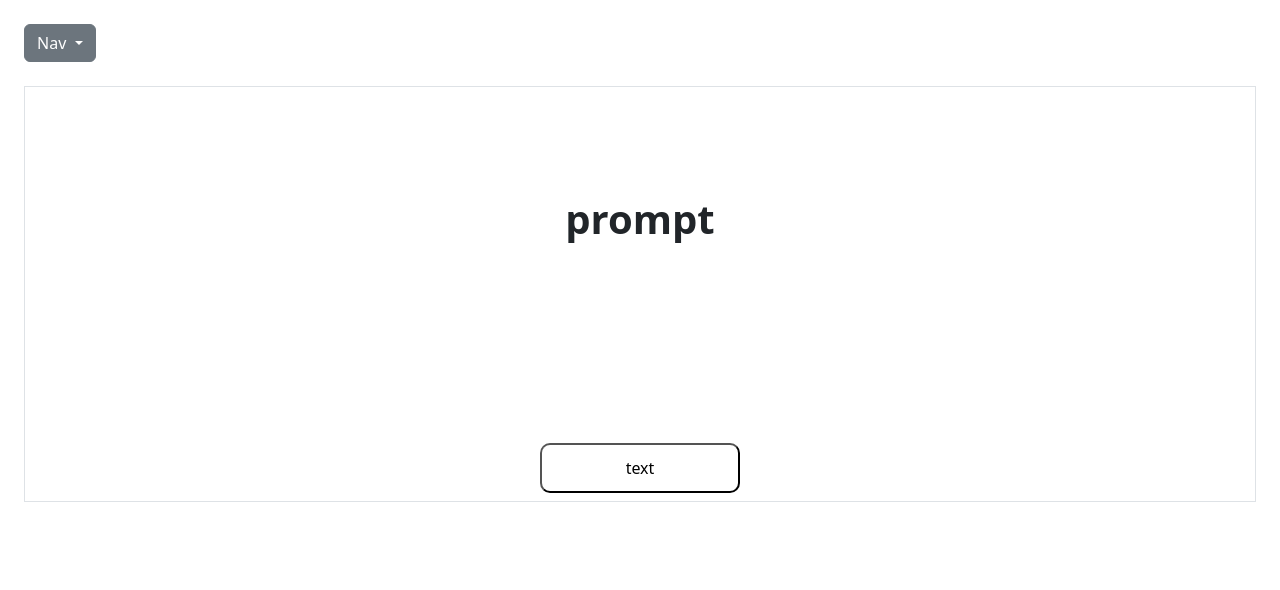
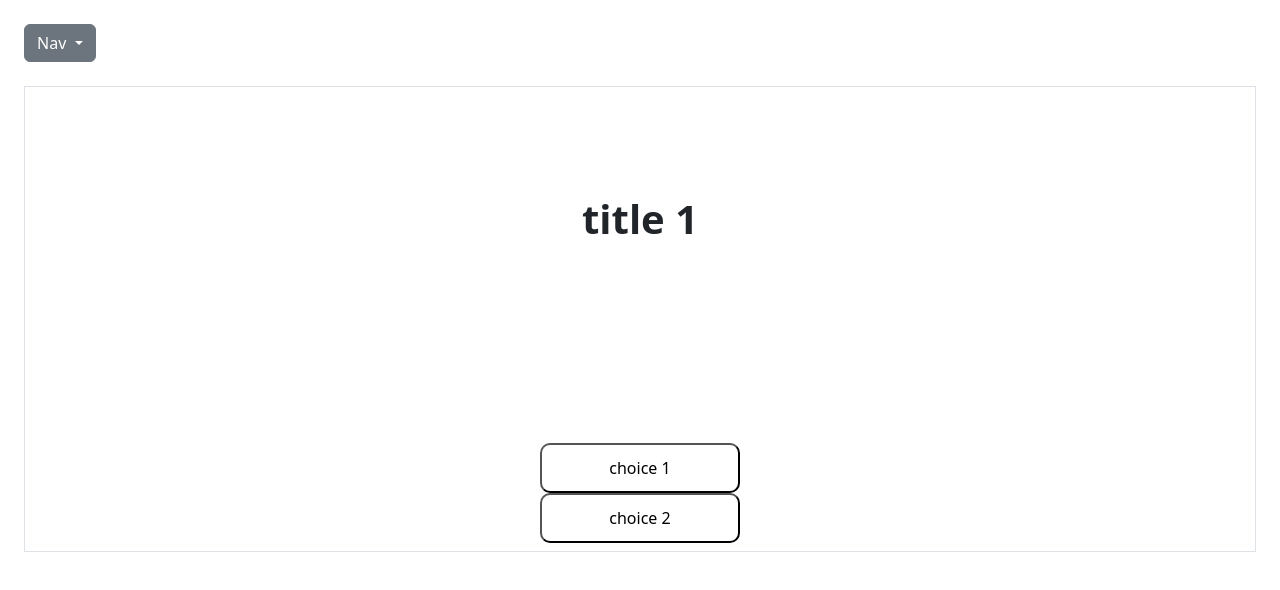
Before and after one commit to WichardG/fd-toolkit, a Vue app: page /prompts in a window 1280 px wide. Shown: the top 590 px of the page. Built offline with nearby package versions, Linux system fonts and the light colour scheme.

Commit message:
props working now

```diff
--- a/src/components/Prompt/QuestionPrompts.vue
+++ b/src/components/Prompt/QuestionPrompts.vue
@@ -2,10 +2,10 @@
     <div class="d-flex justify-content-center">
         <div>
             <div class="container">
-                <h1 class="questionName">prompt</h1>
+                <h1 class="questionName">{{item?.title}}</h1>
 
-                <div>
-                    <button class="question">text</button>
+                <div v-for="choice in item?.choices">
+                    <button @click="id += 1" class="question">{{choice.context}}</button>
                 </div>
 
             </div>
@@ -15,15 +15,19 @@
 
 <script setup lang="ts">
 import type { promptItem } from '@/pages/Prompt/logic';
-import { onMounted } from 'vue';
+import { onMounted, ref, computed, watch } from 'vue';
 
-    const emit = defineEmits<{
-        (event: 'nextQuestion', id: number): void
-    }>()
+    // const emit = defineEmits<{
+    //     (event: 'nextQuestion', id: number): void
+    // }>()
+    const id = ref(1);
+    const props = defineProps<{items: promptItem[]}>()
+    const getNextPromptItemByID = (id: number) => props.items.find(item => item.id === id);
 
-    const props = defineProps<{items: promptItem[]}>()
-
-    const getNextPromptItemByID = (id: number) => props.items.find(item => item.id === id);
+    const item = computed(()=> {
+        console.log('id trigger')
+        return getNextPromptItemByID(id.value)
+    })
 
     onMounted(()=> console.log(props.items))
 
--- a/src/pages/Prompt/lib.ts
+++ b/src/pages/Prompt/lib.ts
@@ -14,8 +14,8 @@ const promptChoiceTwo: promptItem = {
     title: "title 2",
     description: "description for prompt choice 2",
     choices: [
-       { id: 1, context: 'choice 1', selected: false },
-       { id: 2, context: 'choice 2', selected: false }
+        { id: 1, context: 'choice 1', selected: false },
+        { id: 2, context: 'choice 2', selected: false }
     ]
 }
 const promptChoiceThree: promptItem = {
@@ -24,7 +24,9 @@ const promptChoiceThree: promptItem = {
     description: "description for prompt choice 3",
     choices: [
        { id: 1, context: 'choice 1', selected: false },
-       { id: 2, context: 'choice 2', selected: false }
+       { id: 2, context: 'choice 2', selected: false },
+       { id: 3, context: 'choice 3', selected: false },
+       { id: 4, context: 'choice 4', selected: false }
     ]
 }
 const promptChoiceFour: promptItem = {
@@ -33,7 +35,8 @@ const promptChoiceFour: promptItem = {
     description: "description for prompt choice 4",
     choices: [
        { id: 1, context: 'choice 1', selected: false },
-       { id: 2, context: 'choice 2', selected: false }
+       { id: 2, context: 'choice 2', selected: false },
+       { id: 3, context: 'choice 3', selected: false }
     ]
 }
 const promptChoiceFive: promptItem = {
@@ -51,7 +54,8 @@ const promptChoiceSix: promptItem = {
     description: "description for prompt choice 6",
     choices: [
        { id: 1, context: 'choice 1', selected: false },
-       { id: 2, context: 'choice 2', selected: false }
+       { id: 2, context: 'choice 2', selected: false },
+       { id: 3, context: 'choice 3', selected: false }
     ]
 }
 const promptChoiceSeven: promptItem = {
```
